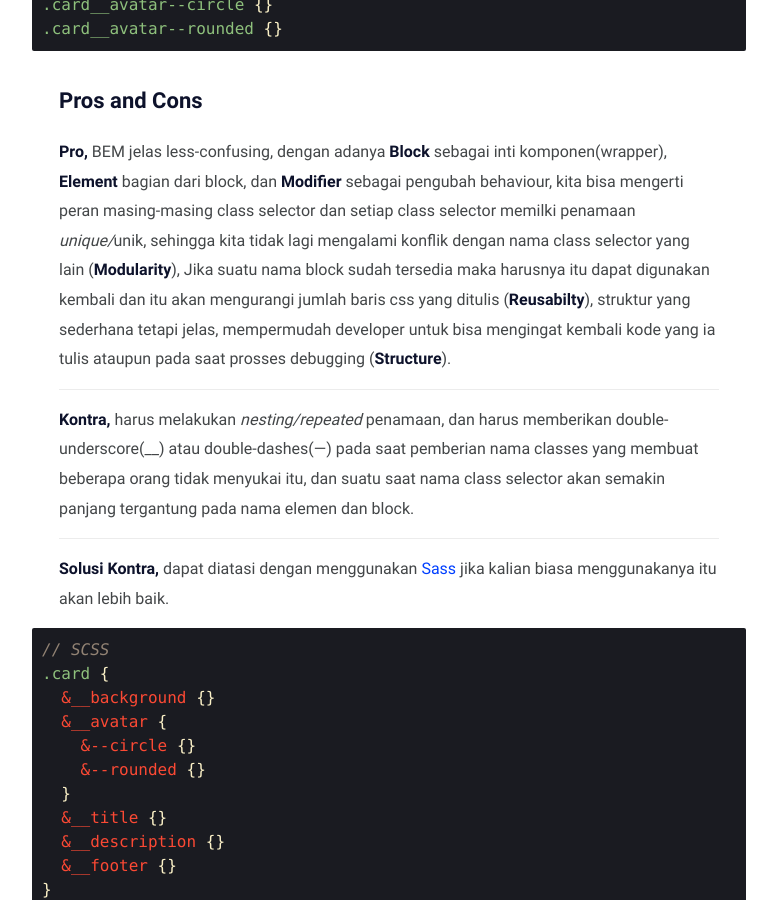
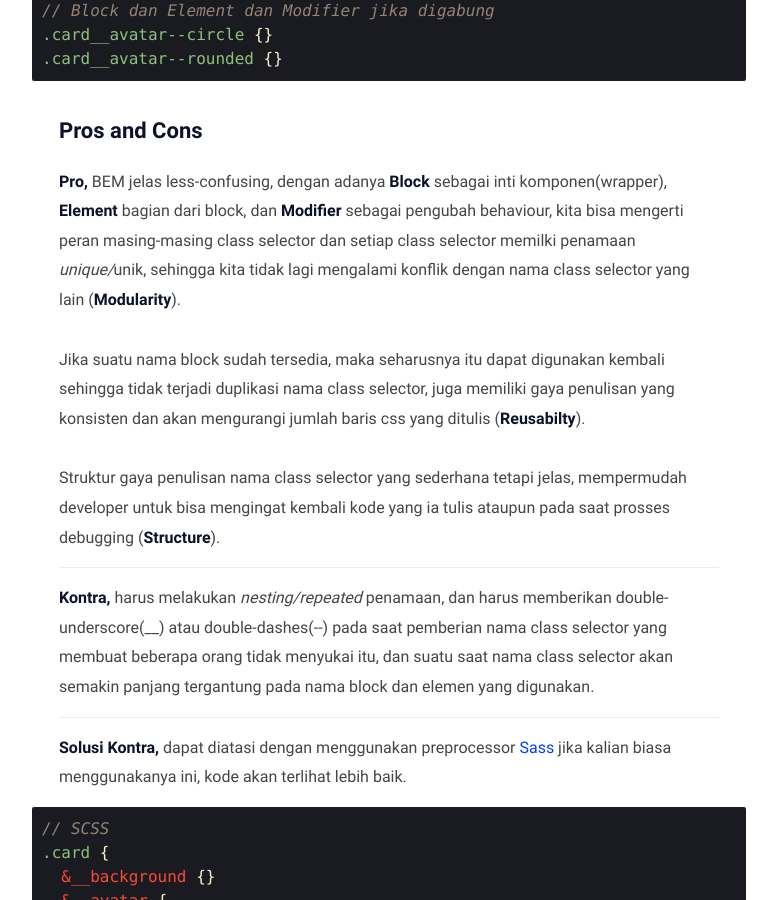
Before and after one commit to piharpi/piharpi.com, a Jekyll site: the page built from _posts/metodologi-bem-css/2020-04-26-metodologi-bem-css.md, in a window 1280 px wide and 900 px high, scrolled down 3049 px. Shown: the whole window, without its empty margins (251-1028 px from the left). Built offline with Jekyll 4.4.1, drawn with Linux system fonts in a browser that asks for light colours; some of the changed text lies outside the part shown.

Commit message:
fix typo

````diff
--- a/_posts/metodologi-bem-css/2020-04-26-metodologi-bem-css.md
+++ b/_posts/metodologi-bem-css/2020-04-26-metodologi-bem-css.md
@@ -55,7 +55,7 @@
   <figcaption>Fig 2. Ilustrasi implementasi BEM CSS.</figcaption>
 </figure>
 
-Jika kita tuliskan di CSS, struktur akan lebih terlihat tegas, mempunyai makna yang jelas, karena setiap class selector memilki peran dan saling berkaitan.
+Jika ilustrasi diatas kita tuliskan di CSS, hasil penyusunan struktur class selector akan lebih terlihat tegas, mempunyai makna yang jelas, karena setiap class selector memilki peran dan saling berkaitan.
 
 ```scss
 // CSS
@@ -88,15 +88,19 @@
 
 ## Pros and Cons
 
-**Pro,** BEM jelas less-confusing, dengan adanya **Block** sebagai inti komponen(wrapper), **Element** bagian dari block, dan **Modifier** sebagai pengubah behaviour, kita bisa mengerti peran masing-masing class selector dan setiap class selector memilki penamaan *unique/*unik, sehingga kita tidak lagi mengalami konflik dengan nama class selector yang lain (**Modularity**), Jika suatu nama block sudah tersedia maka harusnya itu dapat digunakan kembali dan itu akan mengurangi jumlah baris css yang ditulis (**Reusabilty**), struktur yang sederhana tetapi jelas, mempermudah developer untuk bisa mengingat kembali kode yang ia tulis ataupun pada saat prosses debugging (**Structure**).
+**Pro,** BEM jelas less-confusing, dengan adanya **Block** sebagai inti komponen(wrapper), **Element** bagian dari block, dan **Modifier** sebagai pengubah behaviour, kita bisa mengerti peran masing-masing class selector dan setiap class selector memilki penamaan *unique/*unik, sehingga kita tidak lagi mengalami konflik dengan nama class selector yang lain (**Modularity**).
+
+Jika suatu nama block sudah tersedia, maka seharusnya itu dapat digunakan kembali sehingga tidak terjadi duplikasi nama class selector, juga memiliki gaya penulisan yang konsisten dan akan mengurangi jumlah baris css yang ditulis (**Reusabilty**).
+
+Struktur gaya penulisan nama class selector yang sederhana tetapi jelas, mempermudah developer untuk bisa mengingat kembali kode yang ia tulis ataupun pada saat prosses debugging (**Structure**).
 
 ---
 
-**Kontra,** harus melakukan _nesting/repeated_ penamaan, dan harus memberikan double-underscore(\_\_) atau double-dashes(—) pada saat pemberian nama classes yang membuat beberapa orang tidak menyukai itu, dan suatu saat nama class selector akan semakin panjang tergantung pada nama elemen dan block.
+**Kontra,** harus melakukan _nesting/repeated_ penamaan, dan harus memberikan double-underscore(\_\_) atau double-dashes(\-\-) pada saat pemberian nama class selector yang membuat beberapa orang tidak menyukai itu, dan suatu saat nama class selector akan semakin panjang tergantung pada nama block dan elemen yang digunakan.
 
 ---
 
-**Solusi Kontra,** dapat diatasi dengan menggunakan [Sass](https://sass-lang.com/) jika kalian biasa menggunakanya itu akan lebih baik.
+**Solusi Kontra,** dapat diatasi dengan menggunakan preprocessor [Sass](https://sass-lang.com/) jika kalian biasa menggunakanya ini, kode akan terlihat lebih baik.
 
 ```scss
 // SCSS
````
